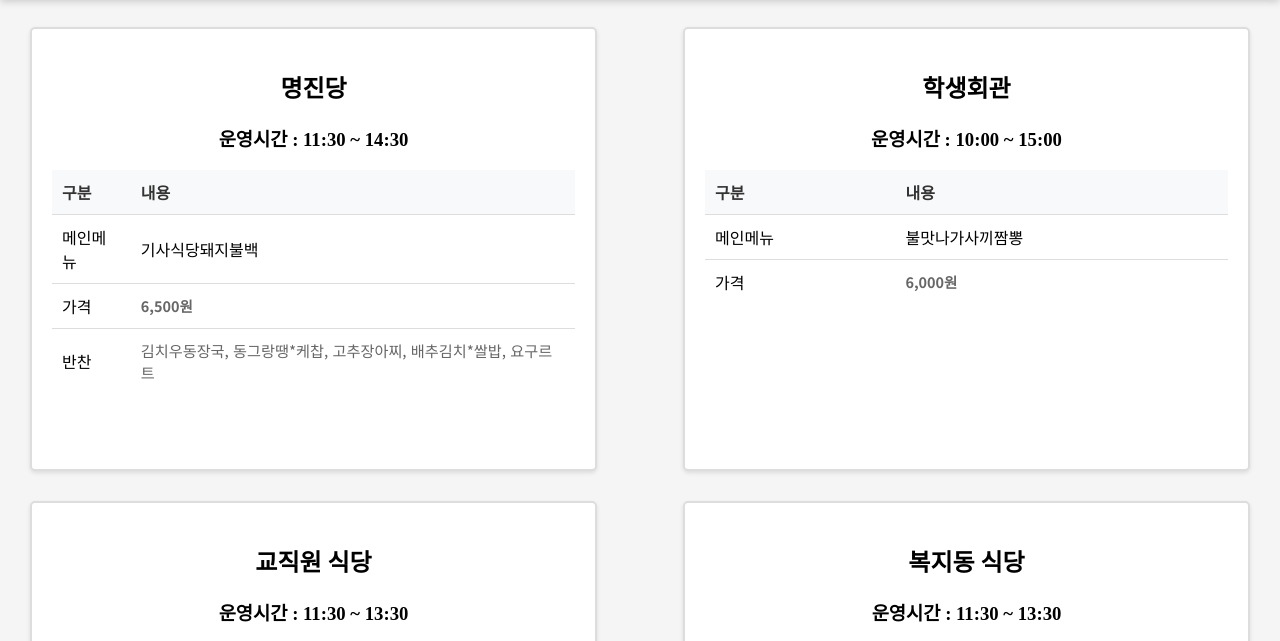
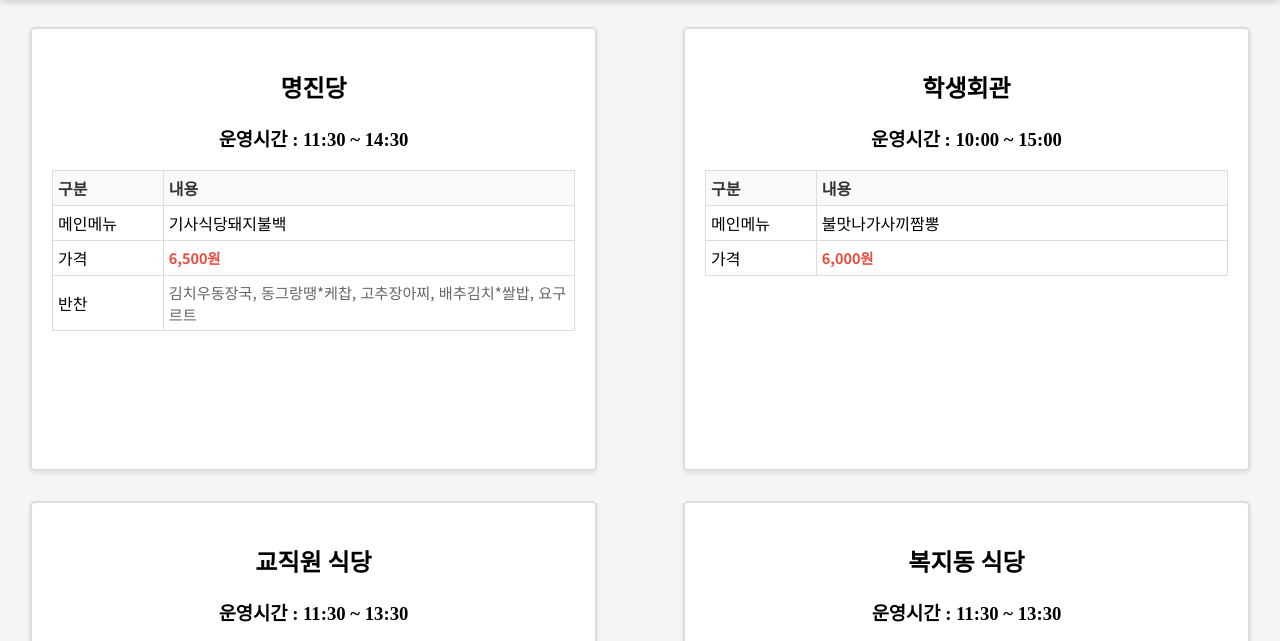
Before and after one commit to youngariy/riceTable, a website with bundled scripts: page public/index.html in a window 1280 px wide. Shown: the part 157-798 px from the top of the page. Built offline with nearby package versions, Linux system fonts and the light colour scheme; files whose address does not match are found by name; a web font is replaced by a local one.

Commit message:
메인화면 메뉴판 수정

```diff
--- a/public/css/index.css
+++ b/public/css/index.css
@@ -311,28 +311,42 @@ footer {
 .menu-table {
     width: 100%;
     border-collapse: collapse;
-    margin-top: 15px;
+    margin: 15px 0;
     font-family: 'Noto Sans KR', sans-serif;
+    table-layout: fixed; /* 열 크기 고정 */
 }
 
-.menu-table th, .menu-table td {
-    padding: 10px;
-    text-align: left;
-    border-bottom: 1px solid #ddd;
-}
-
-.menu-table th {
+.menu-table th:first-child {
+    width: 20% !important; /* 첫 번째 열 너비 */
     background-color: #f8f9fa;
     font-weight: bold;
     color: #333;
 }
 
-.menu-table tr:last-child td {
-    border-bottom: none;
+.menu-table td:first-child {
+    width: 20% !important; /* 첫 번째 열 너비 */
+}
+
+.menu-table th:last-child {
+    width: 80% !important; /* 두 번째 열 너비 */
+    background-color: #f8f9fa;
+    font-weight: bold;
+    color: #333;
+}
+
+.menu-table td:last-child {
+    width: 80% !important; /* 두 번째 열 너비 */
+}
+
+.menu-table th, .menu-table td {
+    padding: 5px;
+    text-align: left;
+    border: 1px solid #ddd;
+    word-wrap: break-word;
 }
 
 .menu-price {
-    color: #e74c3c;
+    color: #e74c3c !important;
     font-weight: bold;
 }
 
--- a/public/js/index.js
+++ b/public/js/index.js
@@ -102,11 +102,12 @@ function updateMenuDisplay(menus) {
         const menuInfo = box.querySelector('.menu-info');
         if (!menuInfo) return;
 
+        // 레스토랑 키 매핑
         const restaurantKey = ['myungJinDang', 'studentHall', 'facultyHall', 'welfare'][index];
         const menu = menus[restaurantKey];
 
+        // 메뉴 정보가 있을 경우
         if (menu) {
-            // 테이블 형식으로 메뉴 정보 표시
             menuInfo.innerHTML = `
             <table class="menu-table">
                 <thead>
@@ -124,12 +125,11 @@ function updateMenuDisplay(menus) {
                         <td>가격</td>
                         <td class="menu-price">${menu.price.toLocaleString()}원</td>
                     </tr>
-                        ${menu.sideDishes.length > 0 ? `
+                    ${menu.sideDishes && menu.sideDishes.length > 0 ? `
                     <tr>
                         <td>반찬</td>
                         <td class="menu-sidedish">${menu.sideDishes.join(', ')}</td>
-                        </tr>
-                        ` : ''}
+                    </tr>` : ''}
                 </tbody>
             </table>
         `;
@@ -137,13 +137,14 @@ function updateMenuDisplay(menus) {
             menuInfo.innerHTML = `
                 <table class="menu-table">
                     <tr>
-                        <td style="text-align: center;">오늘의 메뉴가 없습니다</td>
+                        <td colspan="2" style="text-align: center;">오늘의 메뉴가 없습니다</td>
                     </tr>
                 </table>
             `;
         }
     });
 }
+
 
 // 실시간 날짜/시간 업데이트
 function updateDateTime() {
```
Lines whose indentation alone changed are shown as unchanged.
